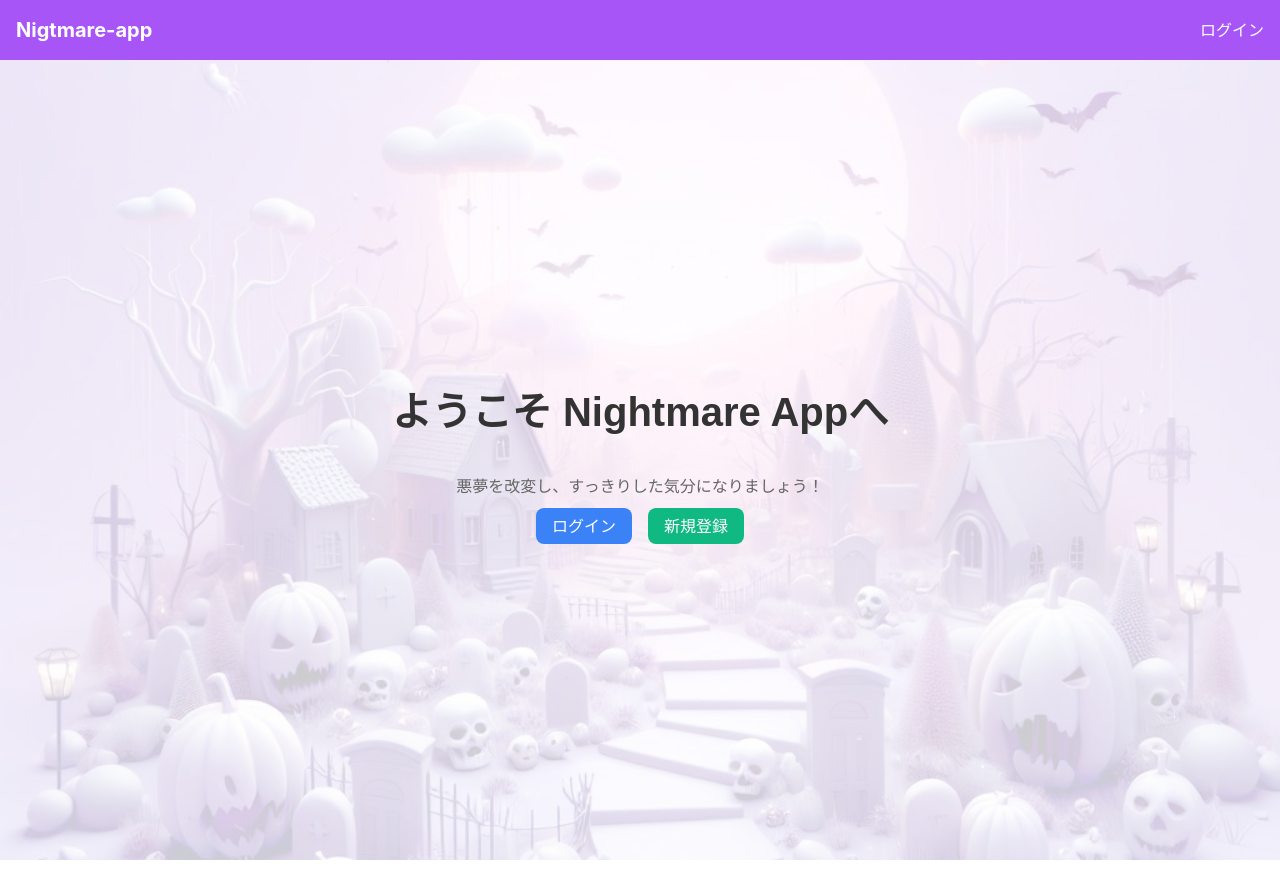
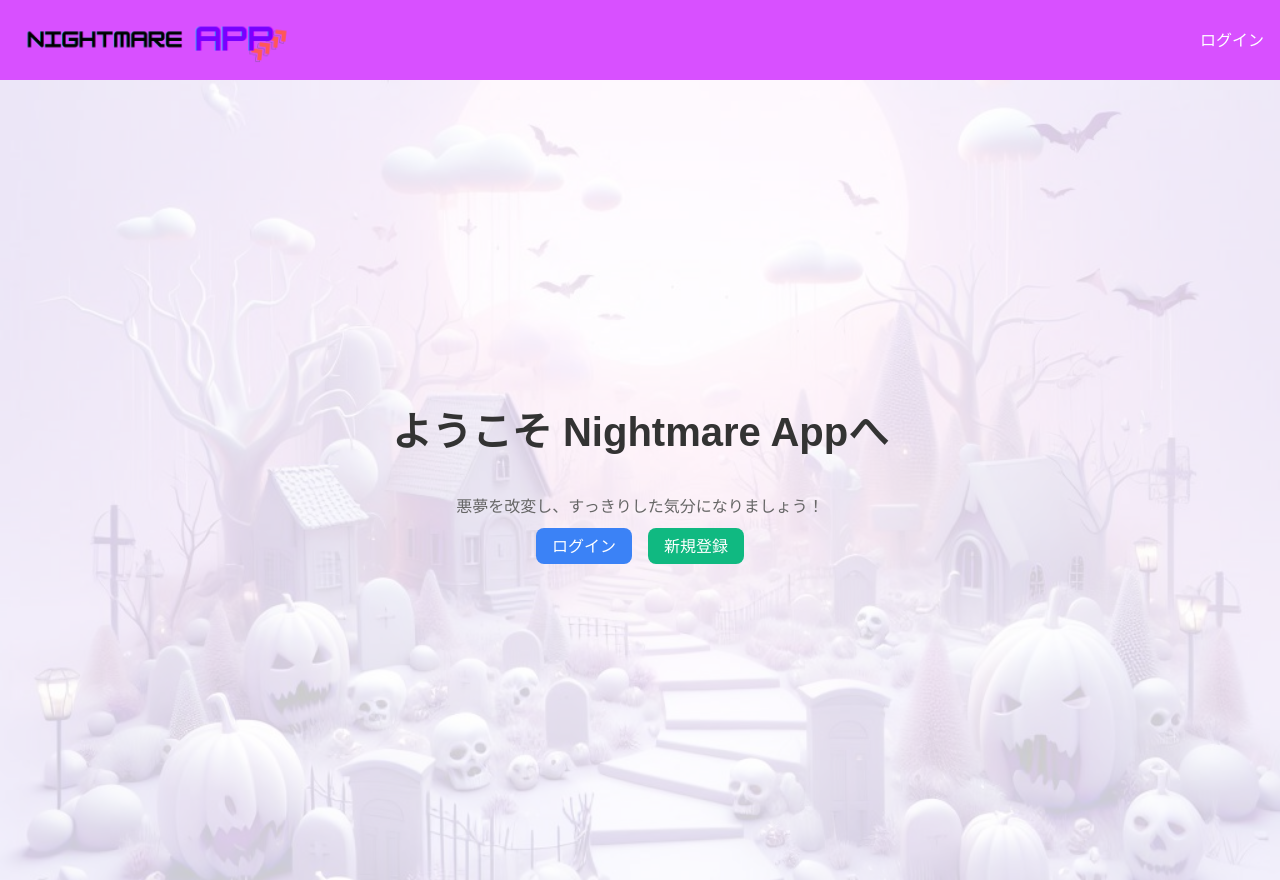
Before and after one commit to tokaisagami/nightmare-app-frontend, a React (Vite) app: page / in a window 1280 px wide. Built offline with nearby package versions, Linux system fonts and the light colour scheme; a web font is replaced by a local one.

Commit message:
update:タイトルロゴを表示するように変更

```diff
--- a/src/components/Header/Header.tsx
+++ b/src/components/Header/Header.tsx
@@ -3,6 +3,7 @@ import { useSelector, useDispatch } from 'react-redux';
 import { RootState } from '../../store/store';
 import { logout } from '../../store/slices/authSlice';
 import { useNavigate } from 'react-router-dom';
+import logo from '../../assets/Title-Logo2.png';
 
 const Header = () => {
   const isLoggedIn = useSelector((state: RootState) => state.auth.isLoggedIn);
@@ -16,8 +17,8 @@ const Header = () => {
   };
 
   return (
-    <header className="bg-purple-500 text-white p-4 flex justify-between items-center">
-      <h1 className="text-xl font-bold">Nigtmare-app</h1>
+    <header className="bg-title text-white p-4 flex justify-between items-center">
+      <img src={logo} alt="Nightmare App" className="h-12 w-auto" />
       {isLoggedIn ? (
         <nav>
           <ul className="flex space-x-4">
```
